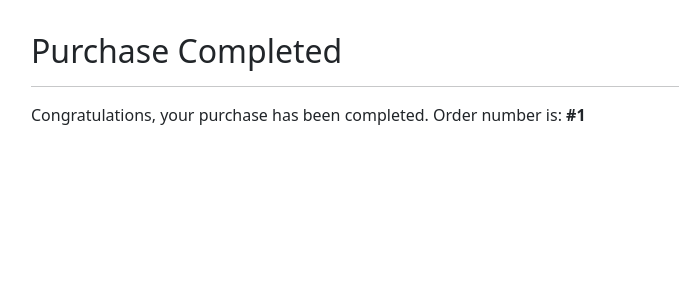
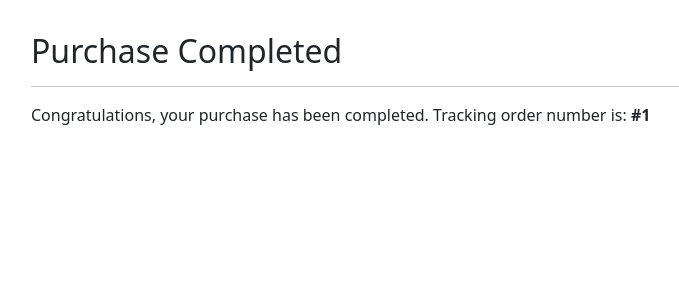
Before and after one commit to bharath-yel/GTmovies, a Django app: template cart/templates/cart/purchase.html in a window 1280 px wide. Shown: the part 96-396 px from the top of the page, without its empty margins (51-730 px from the left). Run offline with Django 4.2, Linux system fonts and the light colour scheme; the template is opened without the code that fills it: most values are stand-ins (such as "Sample title", 1, 10 or a date in 2020).

Commit message:
Changed order number to tracking order number

```diff
--- a/cart/templates/cart/purchase.html
+++ b/cart/templates/cart/purchase.html
@@ -6,7 +6,7 @@
       <div class="col mx-auto mb-3">
         <h2>Purchase Completed</h2>
         <hr />
-        <p>Congratulations, your purchase has been completed. Order
+        <p>Congratulations, your purchase has been completed. Tracking order
           number is: <b>#{{ template_data.order_id }}</b>
         </p>
       </div>
```
Also changed, not shown: db.sqlite3.
